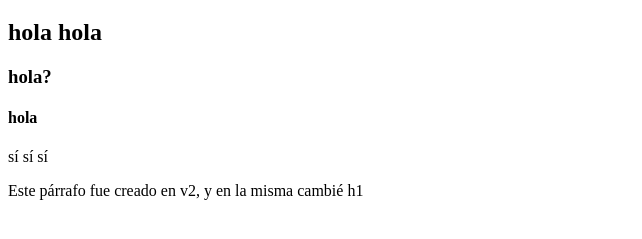
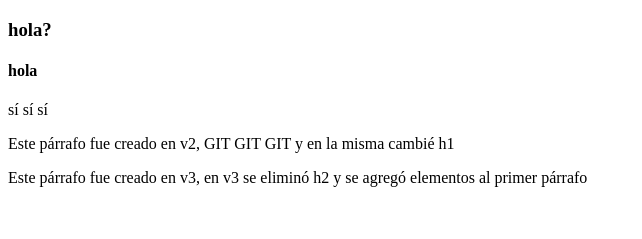
Before and after one commit to JLBrito93/aprendiendo_git_github, a plain HTML site: page index.html in a window 1280 px wide. Shown: the part 61-300 px from the top of the page, without its empty margins (0-642 px from the left). Drawn offline with Linux system fonts and the light colour scheme.

Commit message:
Modificaciones iniciales a v3

```diff
--- a/index.html
+++ b/index.html
@@ -7,10 +7,10 @@
 </head>
 <body>
     <h1>Hola, terrícolas espaciales</h1>
-    <h2>hola hola</h2>
     <h3>hola?</h3>
     <h4>hola</h4>
     <p>sí sí sí</p>
-    <p>Este párrafo fue creado en v2, y en la misma cambié h1</p>
+    <p>Este párrafo fue creado en v2, GIT GIT GIT y en la misma cambié h1</p>
+    <p>Este párrafo fue creado en v3, en v3 se eliminó h2 y se agregó elementos al primer párrafo</p>
 </body>
 </html>
```
